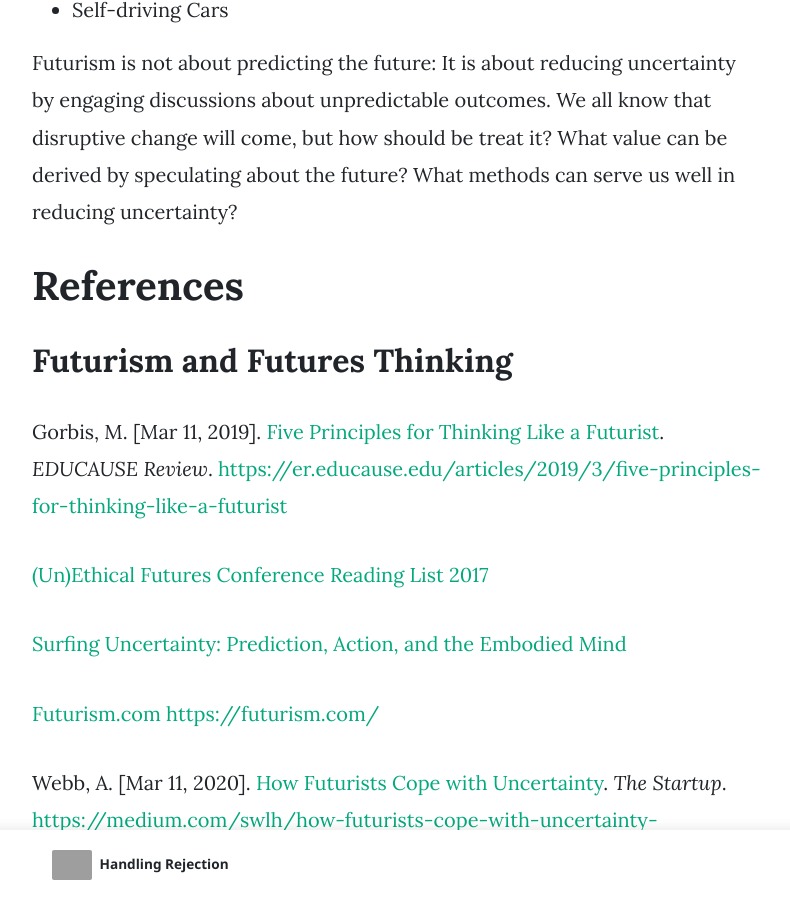
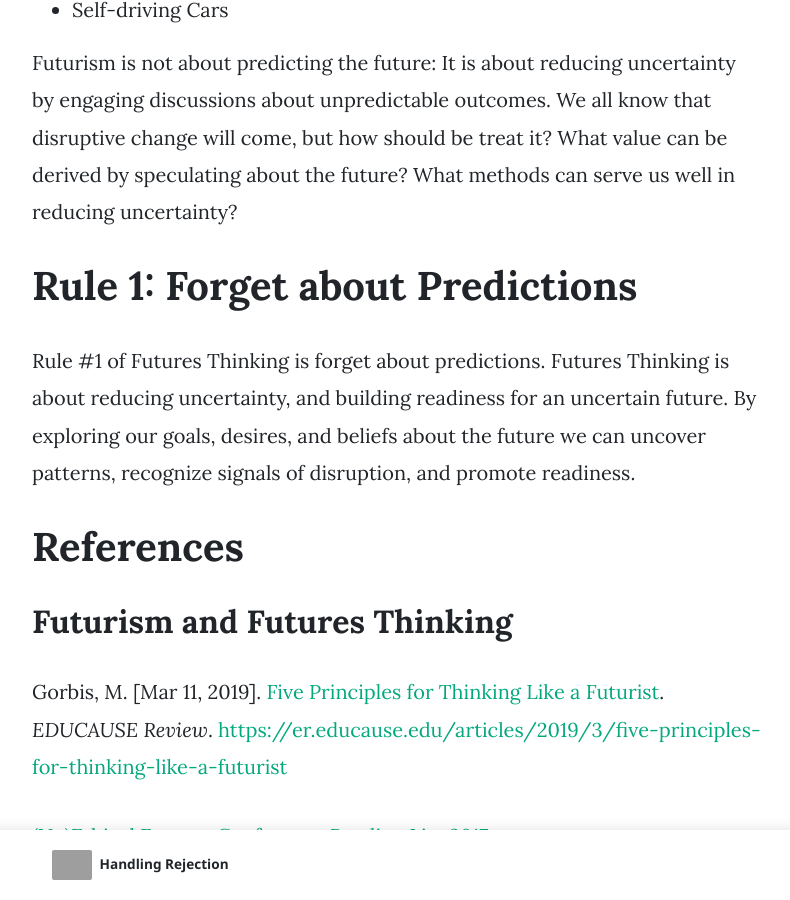
Before and after one commit to cyberlibrarian/cyberlibrarian.github.io, a Jekyll site: the page built from _posts/2020-08-13-Futurism.md, in a window 1280 px wide and 900 px high, scrolled down 652 px. Shown: the whole window, without its empty margins (53-843 px from the left). Built offline with Jekyll 4.4.1, drawn with Linux system fonts in a browser that asks for light colours; nearby versions of some CDN libraries; comment, search, counter and statistics services are not loaded; grey boxes are pictures that could not be loaded.

Commit message:
Updated Futurism post

```diff
--- a/_posts/2020-08-13-Futurism.md
+++ b/_posts/2020-08-13-Futurism.md
@@ -20,6 +20,10 @@ In this livestream we are joined by Warren Lafountain to discuss Futurism and Fu
 - Self-driving Cars
 
 Futurism is not about predicting the future: It is about reducing uncertainty by engaging discussions about unpredictable outcomes. We all know that disruptive change will come, but how should be treat it? What value can be derived by speculating about the future? What methods can serve us well in reducing uncertainty?
+
+# Rule 1: Forget about Predictions
+
+Rule #1 of Futures Thinking is forget about predictions. Futures Thinking is about reducing uncertainty, and building readiness for an uncertain future. By exploring our goals, desires, and beliefs about the future we can uncover patterns, recognize signals of disruption, and promote readiness.
 
 # References
 
```
